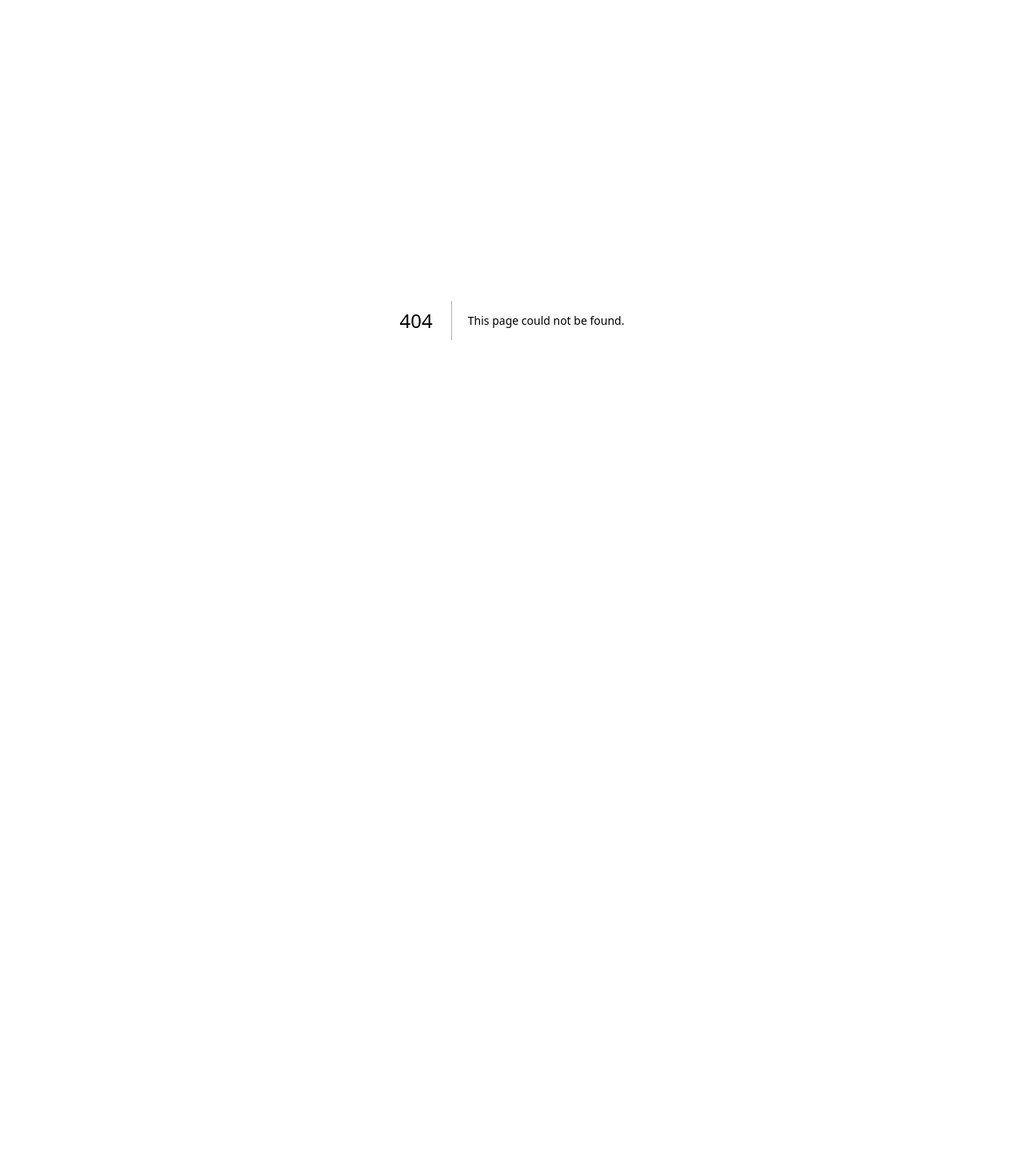
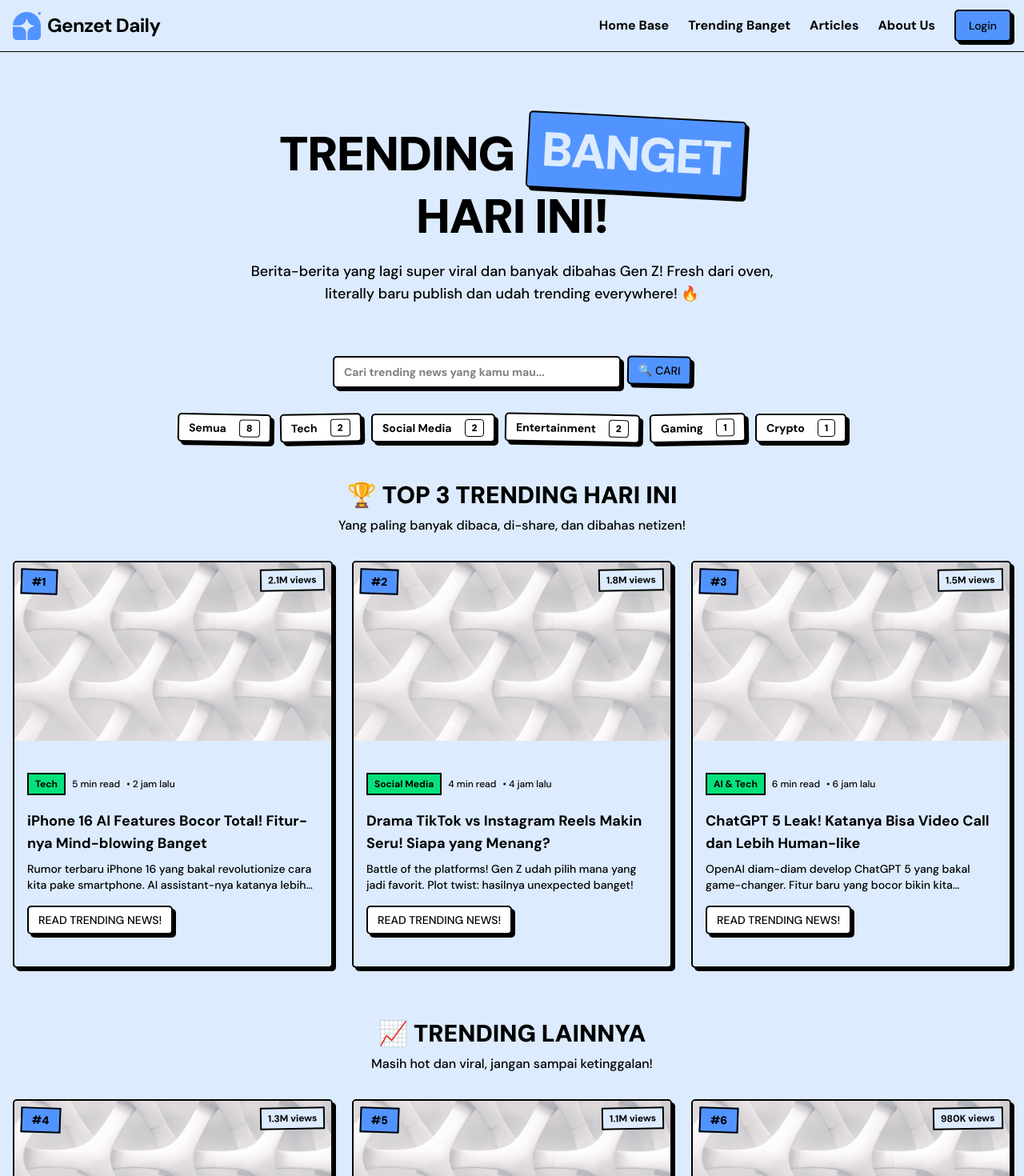
Before and after one commit to fitronansori/next-genzetdaily, a Next.js app: page /trending in a window 1280 px wide. Before the commit this address had no page. Shown: the top 1470 px of the page at 80% size. Before the commit the page ends 800 px from the top, so only its background shows below. Built offline with nearby package versions, Linux system fonts and the light colour scheme.

Commit message:
feat: implement Trending

```diff
--- /dev/null
+++ b/src/app/(homepage)/trending/page.tsx
@@ -0,0 +1,32 @@
+import TrendingSection from "@/components/layouts/homepage/Trending";
+import Title from "@/components/common/Title";
+import { Metadata } from "next";
+
+export const metadata: Metadata = {
+  title: "Trending Banget - GenZet Daily",
+  description:
+    "Berita trending terkini yang lagi viral di kalangan Gen Z. Fresh, hot, dan up-to-date!",
+};
+
+const TrendingPage = () => {
+  return (
+    <div className="py-10 lg:py-20">
+      <div className="container">
+        {/* Title Section */}
+        <Title
+          main_text="TRENDING"
+          highlighted_text="BANGET"
+          second_line="HARI INI!"
+          highlight_color="chart-1"
+          highlight_rotation="rotate-3"
+          subtitle="Berita-berita yang lagi super viral dan banyak dibahas Gen Z! Fresh dari oven, literally baru publish dan udah trending everywhere! 🔥"
+        />
+
+        {/* Interactive Trending Section */}
+        <TrendingSection />
+      </div>
+    </div>
+  );
+};
+
+export default TrendingPage;
--- /dev/null
+++ b/src/components/layouts/homepage/Trending/TrendingCard.tsx
@@ -0,0 +1,95 @@
+import { Card, CardContent, CardHeader, CardTitle } from "@/components/ui/card";
+import { Button } from "@/components/ui/button";
+import { cn } from "@/lib/utils";
+import Link from "next/link";
+import Image from "next/image";
+
+interface TrendingNewsItem {
+  id: number;
+  title: string;
+  excerpt: string;
+  category: string;
+  read_time: string;
+  image_url: string;
+  is_trending: boolean;
+  views: string;
+  trending_rank: number;
+  published_date: string;
+}
+
+type TrendingCardProps = {
+  news: TrendingNewsItem;
+  className?: string;
+};
+
+const TrendingCard = ({ news, className = "" }: TrendingCardProps) => {
+  // Add animation delay based on trending rank
+  const animationDelay = `hero-fade-delay-${Math.min(
+    news.trending_rank * 100,
+    700
+  )}`;
+
+  return (
+    <Card
+      className={cn(
+        "pt-0 bg-background overflow-hidden group hover:-translate-y-1 transition-all duration-300 hero-fade-in hover:shadow-[8px_8px]",
+        animationDelay,
+        className
+      )}
+    >
+      {/* Image Section */}
+      <div className="aspect-video relative overflow-hidden bg-chart-2">
+        {/* Trending Rank Badge */}
+        <div className="absolute z-10 bg-main text-main-foreground font-black border-2 border-border top-2 left-2 px-3 py-1 text-sm rotate-2">
+          #{news.trending_rank}
+        </div>
+
+        {/* Views Badge */}
+        <div className="absolute z-10 bg-background text-foreground font-bold border-2 border-border top-2 right-2 px-2 py-1 text-xs -rotate-1">
+          {news.views} views
+        </div>
+
+        <Image
+          src={news.image_url || "/images/placeholder.webp"}
+          alt={news.title}
+          fill
+          sizes="(max-width: 768px) 100vw, (max-width: 1200px) 50vw, 33vw"
+          className="object-cover transition-transform duration-300 group-hover:scale-105"
+        />
+      </div>
+      <CardContent className="p-4">
+        <CardHeader className="px-0 pb-0">
+          {/* Category and Read Time */}
+          <div className="flex items-center gap-2 mb-3">
+            <span className="text-foreground font-bold border-2 border-border bg-chart-4 px-2 py-1 text-xs">
+              {news.category}
+            </span>
+            <span className="text-muted-foreground text-xs">
+              {news.read_time}
+            </span>
+            <span className="text-muted-foreground text-xs">
+              • {news.published_date}
+            </span>
+          </div>
+
+          {/* Title */}
+          <CardTitle className="font-black text-foreground group-hover:text-main transition-colors text-lg mb-2 line-clamp-2">
+            {news.title}
+          </CardTitle>
+        </CardHeader>
+
+        {/* Excerpt */}
+        <p className="text-muted-foreground text-sm line-clamp-2 mb-4">
+          {news.excerpt}
+        </p>
+
+        {/* CTA Button */}
+        <Button size="sm" variant="neutral" asChild>
+          <Link href={`/articles/${news.id}`}>READ TRENDING NEWS!</Link>
+        </Button>
+      </CardContent>
+    </Card>
+  );
+};
+
+export default TrendingCard;
--- /dev/null
+++ b/src/components/layouts/homepage/Trending/TrendingFilter.tsx
@@ -0,0 +1,19 @@
+import Filter from "@/components/common/Filter";
+
+interface TrendingCategory {
+  name: string;
+  slug: string;
+  count: number;
+}
+
+type TrendingFilterProps = {
+  categories: TrendingCategory[];
+};
+
+const TrendingFilter = ({ categories }: TrendingFilterProps) => {
+  return (
+    <Filter categories={categories} show_all_option={false} active_index={-1} />
+  );
+};
+
+export default TrendingFilter;
--- /dev/null
+++ b/src/components/layouts/homepage/Trending/TrendingSearch.tsx
@@ -0,0 +1,17 @@
+import Search from "@/components/common/Search";
+
+type TrendingSearchProps = {
+  placeholder?: string;
+  className?: string;
+};
+
+const TrendingSearch = ({
+  placeholder = "Cari trending news...",
+  className = "",
+}: TrendingSearchProps) => {
+  return (
+    <Search placeholder={placeholder} className={className} is_form={false} />
+  );
+};
+
+export default TrendingSearch;
--- /dev/null
+++ b/src/components/layouts/homepage/Trending/index.tsx
@@ -0,0 +1,56 @@
+import { trending_news, trending_categories } from "@/constants/data";
+import TrendingCard from "./TrendingCard";
+import TrendingFilter from "./TrendingFilter";
+import TrendingSearch from "./TrendingSearch";
+
+const TrendingSection = () => {
+  // Static data for display
+  const top_trending = trending_news.slice(0, 3);
+  const remaining_trending = trending_news.slice(3);
+
+  return (
+    <>
+      {/* Search Bar */}
+      <TrendingSearch placeholder="Cari trending news yang kamu mau..." />
+
+      {/* Filter Buttons */}
+      <TrendingFilter categories={trending_categories} />
+
+      {/* Top Trending Section */}
+      <div className="mb-16">
+        <div className="text-center mb-8">
+          <h3 className="text-2xl md:text-3xl font-black text-foreground mb-2">
+            🏆 TOP 3 TRENDING HARI INI
+          </h3>
+          <p className="text-muted-foreground">
+            Yang paling banyak dibaca, di-share, dan dibahas netizen!
+          </p>
+        </div>
+        <div className="grid grid-cols-1 md:grid-cols-2 lg:grid-cols-3 gap-6">
+          {top_trending.map((news) => (
+            <TrendingCard key={news.id} news={news} />
+          ))}
+        </div>
+      </div>
+
+      {/* More Trending Section */}
+      <div className="mb-16">
+        <div className="text-center mb-8">
+          <h3 className="text-2xl md:text-3xl font-black text-foreground mb-2">
+            📈 TRENDING LAINNYA
+          </h3>
+          <p className="text-muted-foreground">
+            Masih hot dan viral, jangan sampai ketinggalan!
+          </p>
+        </div>
+        <div className="grid grid-cols-1 md:grid-cols-2 lg:grid-cols-3 gap-6">
+          {remaining_trending.map((news) => (
+            <TrendingCard key={news.id} news={news} />
+          ))}
+        </div>
+      </div>
+    </>
+  );
+};
+
+export default TrendingSection;
```
